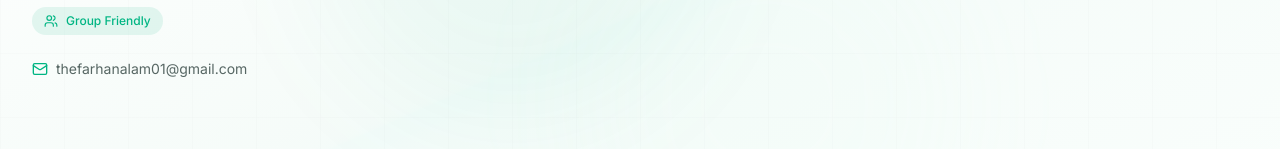
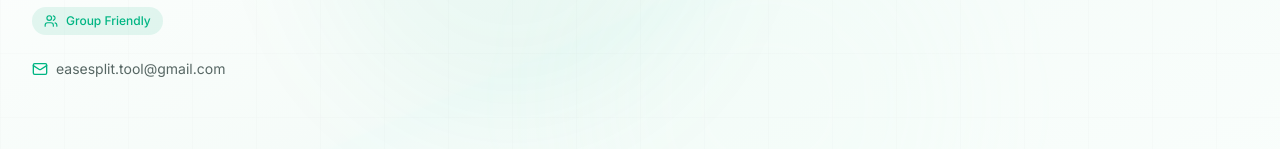
Before and after one commit to FarhanAlam-Official/EaseSplit, a Next.js app: page / in a window 1280 px wide. Shown: the part 4729-4878 px from the top of the page. Built offline with nearby package versions, Linux system fonts and the light colour scheme.

Commit message:
fix: update contact email in footer component

```diff
--- a/components/footer.tsx
+++ b/components/footer.tsx
@@ -145,8 +145,8 @@ export function Footer() {
               <div className="space-y-2 text-sm text-muted-foreground">
                 <div className="flex items-center gap-2">
                   <Mail className="h-4 w-4 text-primary" />
-                  <a href="mailto:thefarhanalam01@gmail.com" className="hover:text-foreground transition-colors">
-                    thefarhanalam01@gmail.com
+                  <a href="mailto:easesplit.tool@gmail.com" className="hover:text-foreground transition-colors">
+                    easesplit.tool@gmail.com
                   </a>
                 </div>
               </div>
```
